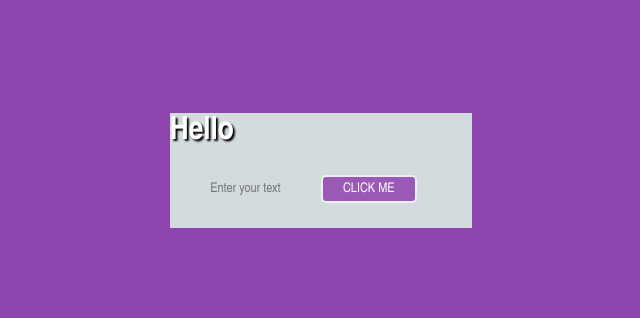
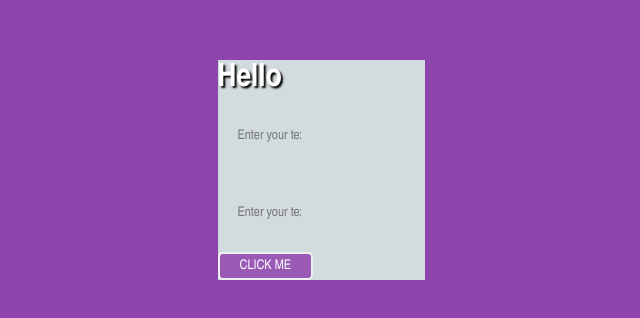
Before and after one commit to RithikChoudhary/Web-Devlopment, a React (Create React App) app in the folder React JS/playlist/: page / in a window 1280 px wide. Shown: the part 230-548 px from the top of the page, without its empty margins (319-959 px from the left). Built offline with nearby package versions, Linux system fonts and the light colour scheme.

Commit message:
leraning about form

```diff
--- a/React JS/playlist/src/App.jsx
+++ b/React JS/playlist/src/App.jsx
@@ -3,17 +3,30 @@ import { useState } from 'react'
 
 const App = () => {
 
-    const [name, setName] = useState("")
-    const [fullName, setFullName] = useState()
-
-
+    const [fullName, setFullName] = useState({fname: "",lname: ""});
     const onSubmit = (event) => {
         event.prevent.Default();
-        setFullName(name)
     }
     const inputEvent = (event) => {
-        console.log(event.target.value);
-        setName(event.target.value)
+        // console.log(event.target.value);
+        // console.log(event.target.name);
+        const {value,name} = event.target;
+
+        setFullName((preValue) => {
+            if (name === 'fname') {
+                return {
+                    fname: value,
+                    lname: preValue.lname,
+                }
+            }
+            else if (name === 'lname') {
+                return {
+                    fname: preValue.lname,
+                    lname: value,
+                }
+            }
+        })
+
     }
 
     return (
@@ -21,14 +34,23 @@ const App = () => {
             <div>
                 <form onSubmit={onSubmit}>
 
-                    <h1>Hello {fullName}</h1>
+                    <h1>Hello {fullName.fname}</h1>
                     <input
                         type="text"
                         placeholder="Enter your text"
+                        name="fName"
                         onChange={inputEvent}
-                        value={name}
-
+                        value={fullName.fname}
                     />
+                    <br />
+                    <input
+                        type="text"
+                        placeholder="Enter your text"
+                        name="lName"
+                        onChange={inputEvent}
+                        value={fullName.lname}
+                    />
+                    <br />
                     <button >Click me</button>
                 </form>
             </div>
```
